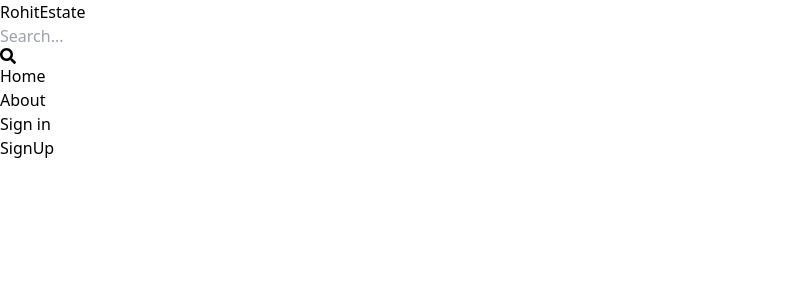
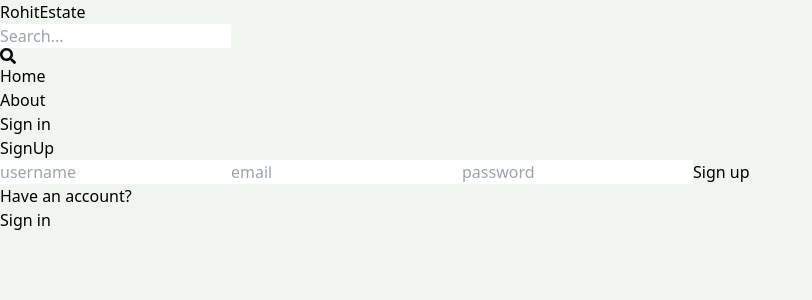
Before and after one commit to rohitpatidar5/Real_Estate_Website, a React (Vite) app in the folder client/: page /sign-up in a window 1280 px wide. Shown: the top 300 px of the page, without its empty margins (0-812 px from the left). Built offline with nearby package versions, Linux system fonts and the light colour scheme.

Commit message:
complete sign up page ui

```diff
--- a/client/src/index.css
+++ b/client/src/index.css
@@ -1,3 +1,7 @@
 @tailwind base;
 @tailwind components;
 @tailwind utilities;
+
+body{
+    background-color: rgb(241, 245, 241);
+}
--- a/client/src/pages/SignUp.jsx
+++ b/client/src/pages/SignUp.jsx
@@ -1,8 +1,21 @@
 import React from 'react'
+import {Link} from 'react-router-dom'
 
 function SignUp() {
   return (
-    <div>SignUp</div>
+    <div className='p-3 max-w-lg mx-auto'>
+    <h1 className=' text-3xl text-center font-semibold my-7 '>SignUp</h1>
+    <form className=' flex flex-col gap-4 '>
+      <input type="text" placeholder='username' className='border p-3 rounded' id='username' />
+      <input type="email" placeholder='email' className='border p-3 rounded' id='email' />
+      <input type="password" placeholder='password' className='border p-3 rounded' id='password' />
+      <button  className=' bg-slate-700 text-white p-3 rounded-lg uppercase hover:opacity-95 disabled:opacity-80'>Sign up</button>
+    </form>
+    <div className='flex gap-2 mt-5'>
+      <p>Have an account?</p>
+      <Link to={"/sign-in"}> <span className='text-blue-700'>Sign in</span></Link>
+    </div>
+    </div>
   )
 }
 
```
